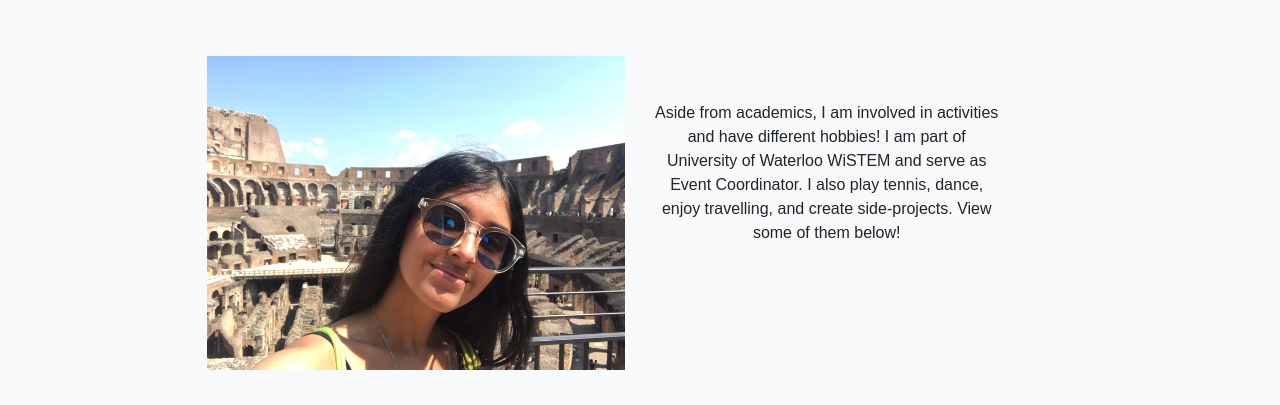
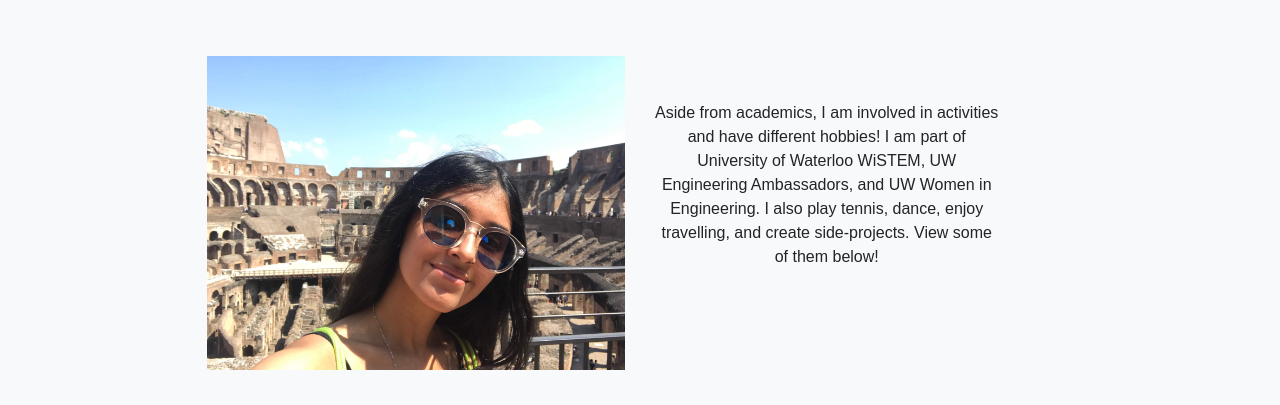
Before and after one commit to aditilohtia/aditilohtia.github.io, a plain HTML site: page me.html in a window 1280 px wide. Shown: the part 57-462 px from the top of the page. Drawn offline with nearby package versions, Linux system fonts and the light colour scheme; a web font is replaced by a local one.

Commit message:
Update me.html

```diff
--- a/me.html
+++ b/me.html
@@ -40,7 +40,7 @@
             <div class="intro bg-light col-lg-12" >
                 <img class="col-md-6" src="rome.jpg"/>
                 <p class="introtext col-md-6" style="max-width:50%">Aside from academics, I am involved in activities and have different hobbies!
-                    I am part of University of Waterloo WiSTEM and serve as Event Coordinator.
+                    I am part of University of Waterloo WiSTEM, UW Engineering Ambassadors, and UW Women in Engineering.
                     I also play tennis, dance, enjoy travelling, and create side-projects. View some of them below!
                 </p>
             </div>
```
